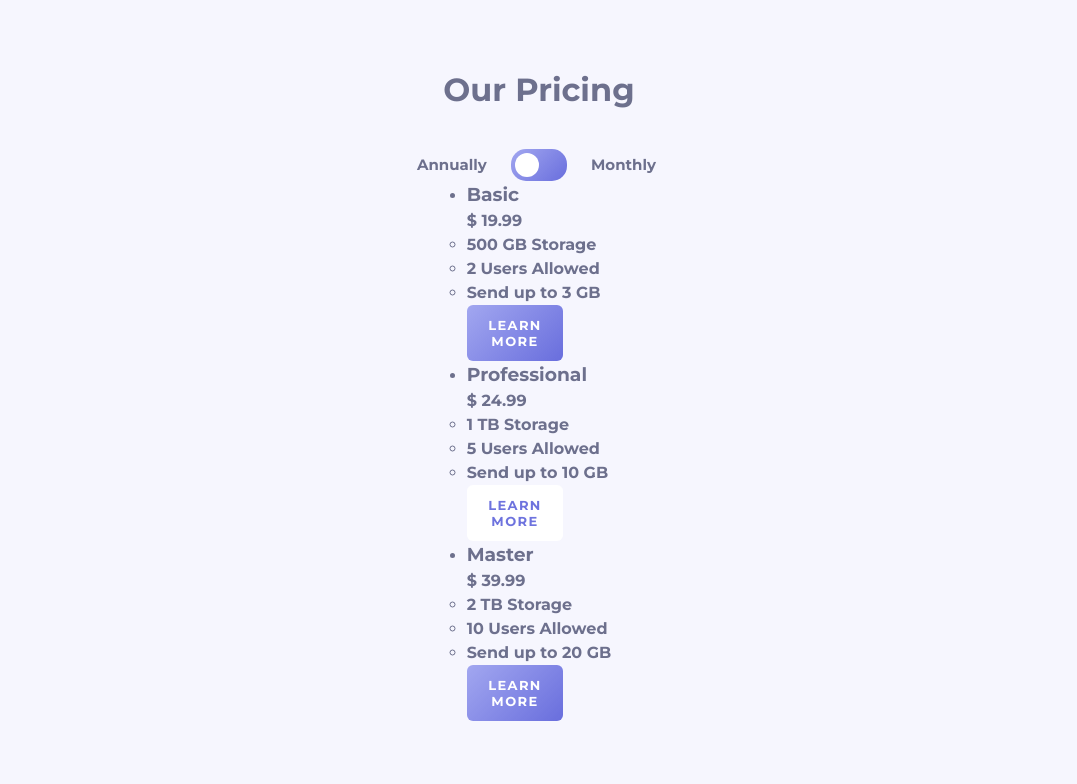
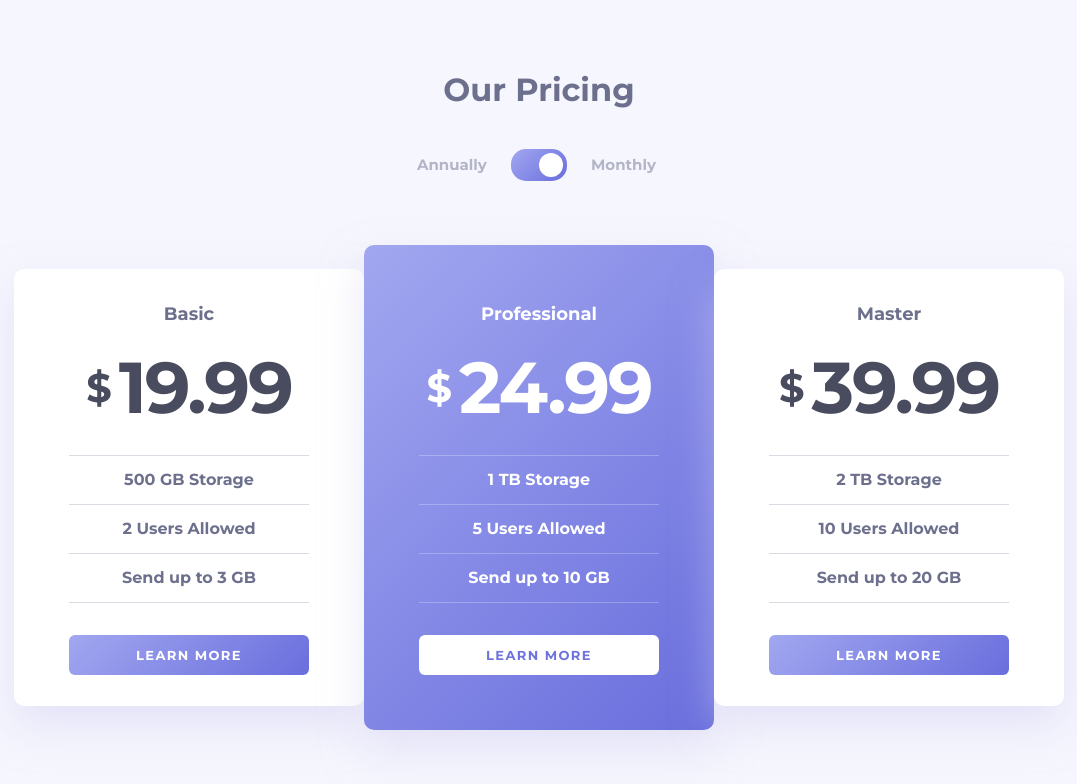
Before and after one commit to spaprocki/pricing-component-with-toggle, a website: page src/index.html in a window 1280 px wide. Shown: the whole page, without its empty margins (101-1178 px from the left). Drawn offline with nearby package versions, Linux system fonts and the light colour scheme; files that its build step writes are made by us from their sources.

Commit message:
finished styles and script

```diff
--- a/src/index.html
+++ b/src/index.html
@@ -11,6 +11,7 @@
   <link href="https://fonts.googleapis.com/css2?family=Montserrat:wght@700&display=swap" rel="stylesheet">
 
   <link rel="stylesheet" href="css/main.css">
+  <script src="scripts/slider.js" defer></script>
   <title>Frontend Mentor | Pricing component</title>
 
 </head>
@@ -26,21 +27,21 @@
             <legend class="u-sr-only">
               Billing frequency
             </legend>
-            <label class="toggle__label toggle__label--anually" for="anually"
+            <label class="toggle__label toggle__label--annually" for="annually"
                 >Annually</label>
               <div class="toggle__wrapper">
                 <input
-                  class="toggle__input toggle__input--anually"
+                  class="toggle__input toggle__input--annually"
                   type="radio"
                   name="billing-frequency"
-                  id="anually"
-                  checked
+                  id="annually"
                 />
                 <input
                   class="toggle__input toggle__input--monthly"
                   type="radio"
                   name="billing-frequency"
                   id="monthly"
+                  checked
                 />
                 <div class="toggle__bg"></div>
                 <div class="toggle__slider"></div>
@@ -55,37 +56,39 @@
             <li>
               <article class="card">
                 <h1 class="card__header">Basic</h1>
-                <p class="card__price"><span>&dollar;</span> 19.99</p>
+                <p class="card__price">&dollar; <span>19.99</span></p>
                 <ul class="card__features">
-                  <li>500 GB Storage</li>
-                  <li>2 Users Allowed</li>
-                  <li>Send up to 3 GB</li>
+                  <li class="card__feature">
+                    <p>500 GB Storage</p> </li>
+                  <li class="card__feature">
+                    <p>2 Users Allowed</p> </li>
+                  <li class="card__feature"><p>Send up to 3 GB</p></li>
                 </ul>
-                <button class="btn">Learn More</button>
+                <button class="card__btn btn">Learn More</button>
               </article>
             </li>
             <li>
               <article class="card card--blue">
                 <h1 class="card__header">Professional</h1>
-                <p class="card__price"><span>&dollar;</span> 24.99</p>
+                <p class="card__price">&dollar; <span>24.99</span></p>
                 <ul class="card__features">
-                  <li>1 TB Storage</li>
-                  <li>5 Users Allowed</li>
-                  <li>Send up to 10 GB</li>
+                  <li class="card__feature"><p>1 TB Storage</p></li>
+                  <li class="card__feature"><p>5 Users Allowed</p></li>
+                  <li class="card__feature"><p>Send up to 10 GB</p></li>
                 </ul>
-                <button class="btn btn--white">Learn More</button>
+                <button class="card__btn btn btn--white">Learn More</button>
               </article>
             </li>
             <li>
               <article class="card">
                 <h1 class="card__header">Master</h1>
-                <p class="card__price"><span>&dollar;</span> 39.99</p>
+                <p class="card__price">&dollar; <span>39.99</span></p>
                 <ul class="card__features">
-                  <li>2 TB Storage</li>
-                  <li>10 Users Allowed</li>
-                  <li>Send up to 20 GB</li>
+                  <li class="card__feature"><p>2 TB Storage</p></li>
+                  <li class="card__feature"><p>10 Users Allowed</p></li>
+                  <li class="card__feature"><p>Send up to 20 GB</p></li>
                 </ul>
-                <button class="btn">Learn More</button>
+                <button class="card__btn btn">Learn More</button>
               </article>
             </li>
           </ul>
--- a/src/sass/abstracts/_colors.scss
+++ b/src/sass/abstracts/_colors.scss
@@ -2,12 +2,13 @@
 $color-font-heading-main: hsl(233, 13%, 49%);
 $color-font-price: hsl(232, 13%, 33%);
 $color-font-heading-card: hsl(233, 13%, 49%);
+$color-font-heading-light: hsla(233, 13%, 49%, 0.25);
 $color-font-features: hsl(233, 13%, 49%);
 $color-font-billing: hsl(234, 14%, 74%);
 $color-bg-body: hsl(240, 78%, 98%);
 $color-grey: hsla(219, 20%, 36%, 1);
 $color-white: hsla(0, 0%, 100%, 1);
-$color-cream-white: hsla(30, 29%, 97%, 1);
+$color-white-light: hsla(0, 0%, 100%, 0.25);
 $color-font-blue: hsla(237, 63%, 65%, 1);
 
 // GRADIENT
--- a/src/sass/components/_button.scss
+++ b/src/sass/components/_button.scss
@@ -6,8 +6,8 @@
   &:visited {
     background: $color-gradient;
     display: inline-block;
-    padding: 0.75rem;
-    width: min(100% - 2 * 1.5rem, 288px);
+    padding: 12px;
+    width: min(100% - 2 * 24px, 288px);
     text-transform: uppercase;
     font-family: $default-font-stack;
     font-size: 13px;
@@ -20,17 +20,19 @@
     transition: transform 0.2s;
   }
 
+  // &:active {
+  //   transform: scale(1.02);
+  // }
+
+  &:hover,
   &:active {
-    transform: scale(1.02);
+    background: $color-white;
+    color: $color-font-blue;
+    border: $color-font-blue solid 1px;
+    padding: 11px;
   }
 
-  &:hover {
-    background-color: $color-white;
-    color: $color-font-blue;
-    border: $color-font-blue solid 1px;
-  }
-
-  @include focus-styles($color-gradient, 5px);
+  @include focus-styles($color-font-blue, 5px);
 
   &--white {
     background: $color-white;
@@ -42,6 +44,6 @@
       border: $color-white solid 1px;
     }
 
-    @include focus-styles($color-gradient, 5px);
+    @include focus-styles($color-white, 5px);
   }
 }
--- a/src/sass/components/_card.scss
+++ b/src/sass/components/_card.scss
@@ -0,0 +1,75 @@
+@use "../abstracts" as *;
+
+.card {
+    @include flex-column-align-center;
+    background: $color-white;
+    width: min(100%, 350px);
+    box-shadow: 0px 20px 40px rgba(212, 210, 244, 0.5);
+    border-radius: 10px;
+    padding: 31px 29px;
+    margin-left: auto;
+    margin-right: auto;
+
+    @include respond(big-screen) {
+        padding: 31px;
+    }
+
+    &__header {
+        font-size: 18px;
+        line-height: 28px;
+    }
+
+    &__price {
+        display: flex;
+        align-items: center;
+        margin-top: 24px;
+        font-size: 40px;
+        line-height: 49px;
+        color: $color-font-price;
+
+        & span {
+            font-size: 72px;
+            line-height: 71px;
+            letter-spacing: -2.16px;
+            margin-left: 7px;
+        }
+    }
+
+    &__features {
+        width: min(100% - 2 * 24px, 288px);
+        list-style-type: none;
+        margin-top: 32px;
+        border-bottom: 1px solid $color-font-heading-light;
+    }
+
+    &__feature {
+        padding: 12px;
+        text-align: center;
+        border-top: 1px solid $color-font-heading-light;
+    }
+
+    &__btn {
+        margin-top: 32px;
+    }
+
+    &--blue {
+        background: $color-gradient;
+        color: $color-white;
+
+        @include respond(big-screen) {
+            padding: 55px 31px;
+        }
+
+        & .card__price {
+            color: $color-white;
+        }
+
+        & .card__features {
+            border-color: $color-white-light;
+        }
+
+        & .card__feature {
+            border-color: $color-white-light;
+        }
+    }
+}
--- a/src/sass/components/_pricing-component.scss
+++ b/src/sass/components/_pricing-component.scss
@@ -12,4 +12,30 @@
     &__toggle {
         margin-top: 40px;
     }
+
+    &__cards-container {
+        @include flex-column-align-center;
+        list-style-type: none;
+        margin-top: 80px;
+        width: 100%;
+
+        @include respond(big-screen) {
+            margin-top: 64px;
+            flex-direction: row;
+            justify-content: center;
+            width: min(100% - 2 * 24px, 1050px);
+        }
+
+        & > li {
+            width: min(100%, 350px);
+
+            &:is(:not(:first-child)) {
+                margin-top: 32px;
+
+                @include respond(big-screen) {
+                    margin-top: 0;
+                }
+            }
+        }
+    }
 }
--- a/src/sass/components/_toggle.scss
+++ b/src/sass/components/_toggle.scss
@@ -12,6 +12,7 @@
         width: 70px;
         font-size: 15px;
         line-height: 28px;
+        color: $color-font-billing;
         cursor: pointer;
     }
 
@@ -78,13 +79,13 @@
 
         &--monthly:checked {
             & ~ .toggle__slider {
-                left: 4px;
+                left: 28px;
             }
         }
 
-        &--yearly:checked {
+        &--annually:checked {
             & ~ .toggle__slider {
-                left: 24px;
+                left: 4px;
             }
 
             & ~ .toggle__bg {
--- a/src/sass/main.scss
+++ b/src/sass/main.scss
@@ -1,6 +1,7 @@
 @use "base";
 
 @import "components/button";
+@import "components/card";
 @import "components/pricing-component";
 @import "components/toggle";
 
--- a/src/sass/pages/_home.scss
+++ b/src/sass/pages/_home.scss
@@ -2,6 +2,7 @@
 
 .main {
     width: 100%;
+    padding-bottom: scaleSize(70px, 103px);
 
     & > * {
         width: 100%;
--- /dev/null
+++ b/src/scripts/slider.js
@@ -0,0 +1,32 @@
+const toggleYearlyElement = document.getElementById('annually');
+const toggleMonthlyElement = document.getElementById('monthly');
+const pricesElements = document.querySelectorAll('.card__price span');
+const prices = [
+  { monthly: '19.99', annually: '199.99' },
+  { monthly: '24.99', annually: '249.99' },
+  { monthly: '39.99', annually: '399.99' },
+];
+
+let discount = 0;
+
+toggleYearlyElement.addEventListener('click', (e) => {
+  console.log(toggleYearlyElement.checked);
+  setDiscount(1);
+  updatePrice(discount);
+});
+
+toggleMonthlyElement.addEventListener('click', (e) => {
+  setDiscount(0);
+  updatePrice(discount);
+});
+
+function setDiscount(discountRate) {
+  discount = discountRate;
+}
+
+function updatePrice(discount) {
+  for (let i = 0; i < pricesElements.length; i++) {
+    pricesElements[i].textContent =
+      discount == 0 ? prices[i].monthly : prices[i].annually;
+  }
+}
```
